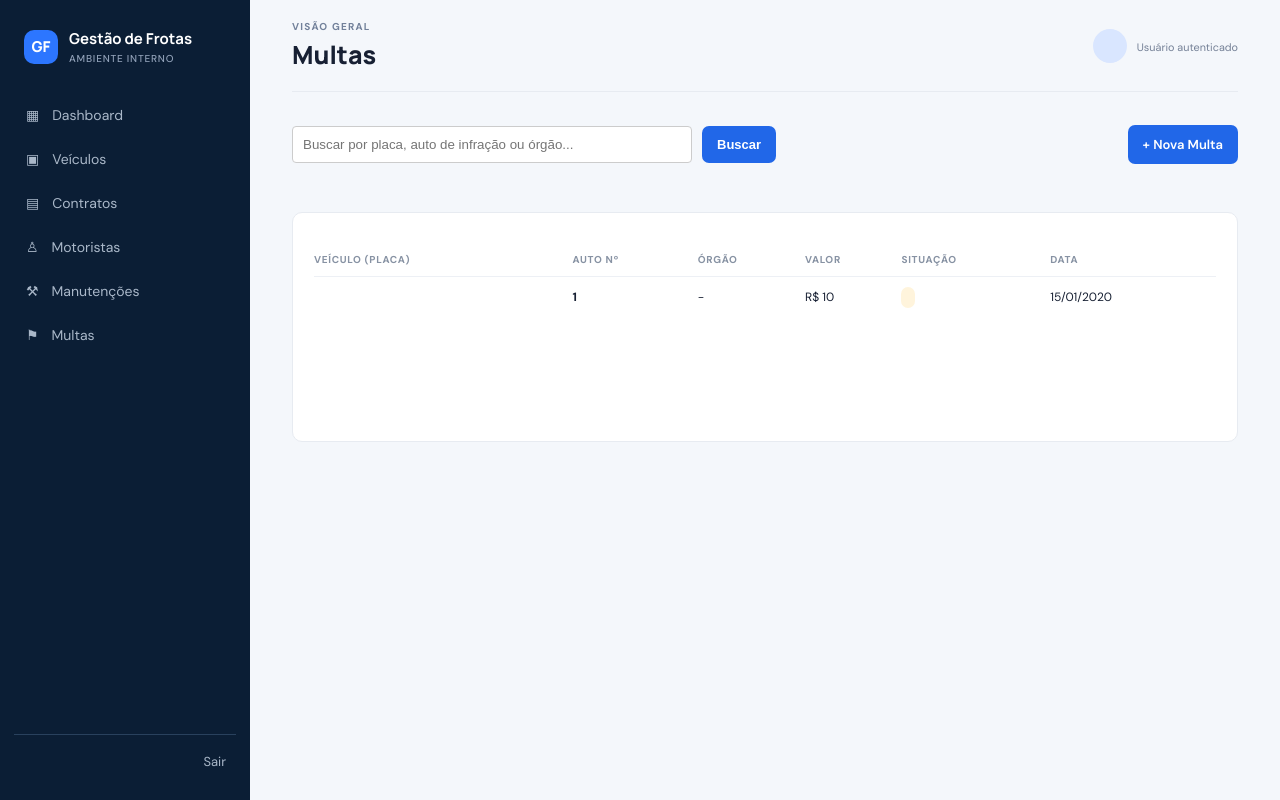
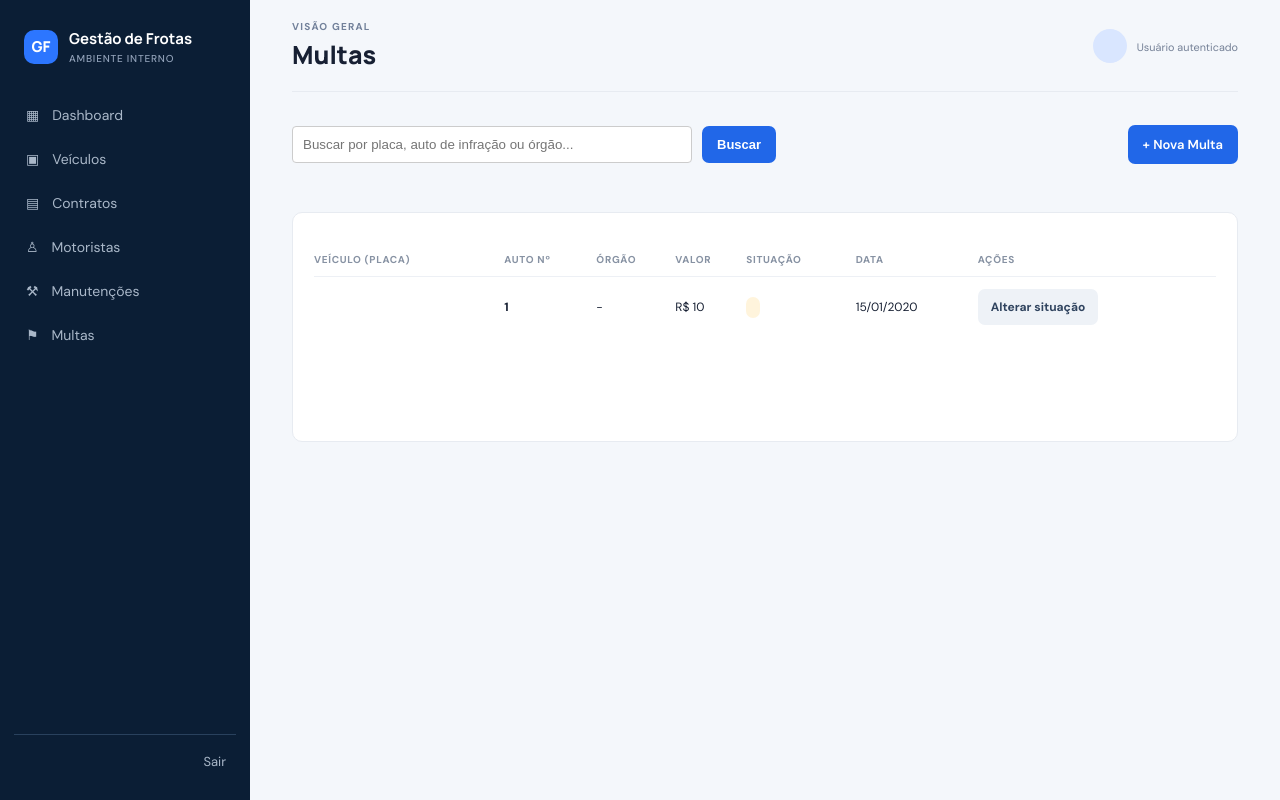
Before and after one commit to FabioFCunha/gestao_frota, a Django app: template templates/ui/fine_list.html in a window 1280 px wide. Run offline with Django 5.2, Linux system fonts and the light colour scheme; the template is opened without the code that fills it: most values are stand-ins (such as "Sample title", 1, 10 or a date in 2020).

Commit message:
feat: adiciona acao para alterar situacao da multa

```diff
--- a/templates/ui/fine_list.html
+++ b/templates/ui/fine_list.html
@@ -15,7 +15,7 @@
     <article class="panel" style="grid-column:1/-1;">
         {% if fines %}
         <table>
-            <thead><tr><th>VEÍCULO (PLACA)</th><th>AUTO Nº</th><th>ÓRGÃO</th><th>VALOR</th><th>SITUAÇÃO</th><th>DATA</th></tr></thead>
+            <thead><tr><th>VEÍCULO (PLACA)</th><th>AUTO Nº</th><th>ÓRGÃO</th><th>VALOR</th><th>SITUAÇÃO</th><th>DATA</th><th>AÇÕES</th></tr></thead>
             <tbody>
                 {% for f in fines %}
                 <tr>
@@ -28,7 +28,7 @@
                     <td>{{ f.agency|default:"-" }}</td>
                     <td>{% if f.amount %}R$ {{ f.amount }}{% else %}-{% endif %}</td>
                     <td><span class="tag">{{ f.status.name }}</span></td>
-                    <td>{{ f.date|date:"d/m/Y" }}</td>
+                    <td>{{ f.date|date:"d/m/Y" }}</td><td><a class="secondary-action" href="{% url 'fine_edit' f.id %}">Alterar situação</a></td>
                 </tr>
                 {% endfor %}
             </tbody>
```
